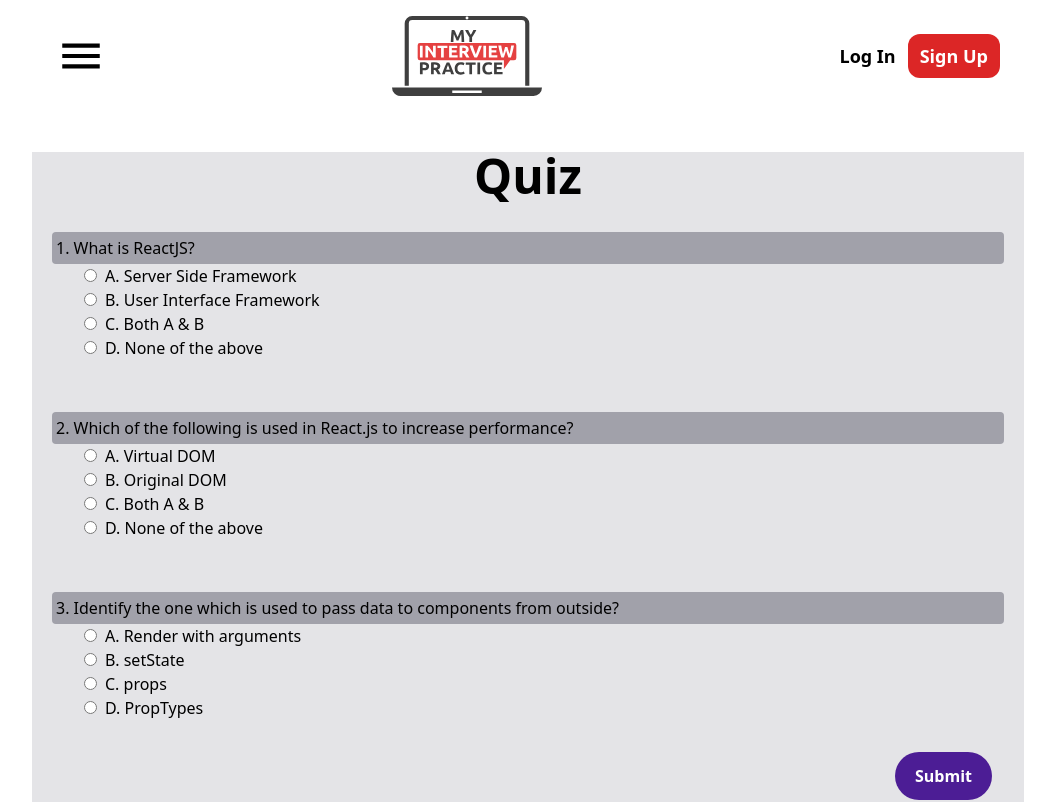
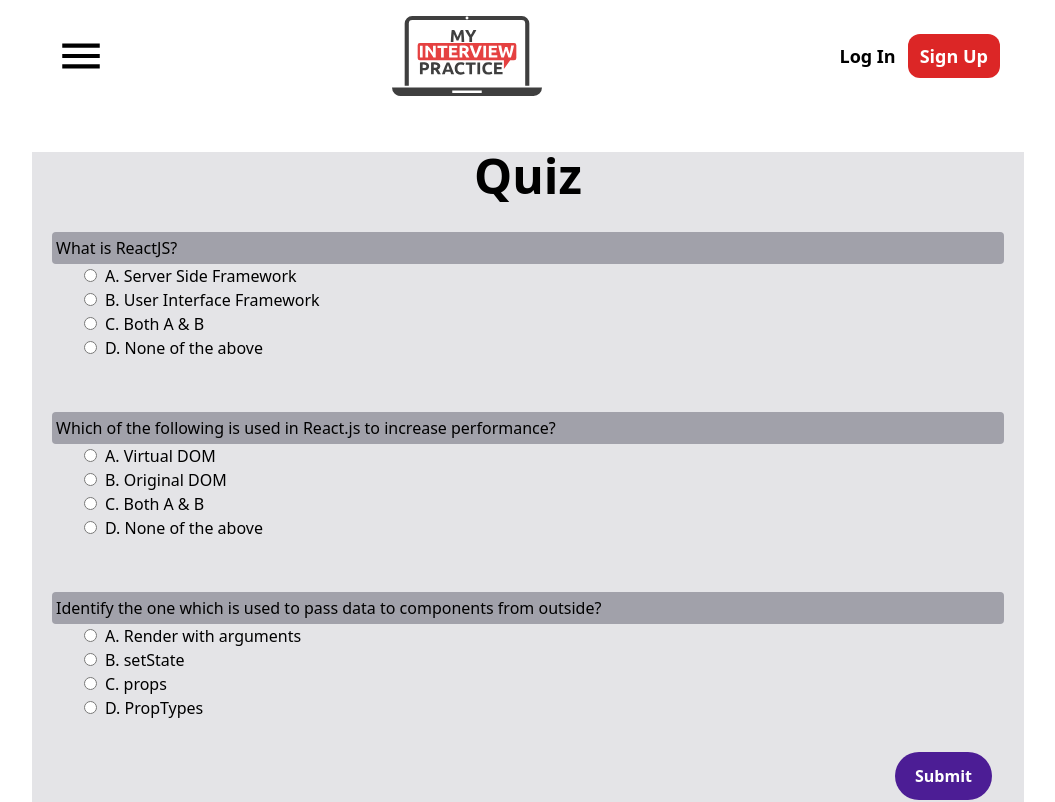
Before and after one commit to alminAl/my-interview-point, a React (Create React App) app: page /quiz in a window 1280 px wide. Shown: the top 802 px of the page, without its empty margins (112-1167 px from the left). Built offline with nearby package versions, Linux system fonts and the light colour scheme.

Commit message:
quiz issues resolved

```diff
--- /dev/null
+++ b/src/JsonData/quizJSON.js
@@ -0,0 +1,32 @@
+export const quizzes = [
+  {
+    id: 1,
+    question: "What is ReactJS?",
+    option_A: "Server Side Framework",
+    option_B: "User Interface Framework",
+    option_C: "Both A & B",
+    option_D: "None of the above",
+    correctAns: "user-interface framework",
+  },
+  {
+    id: 2,
+    question:
+      "Which of the following is used in React.js to increase performance?",
+    option_A: "Virtual DOM",
+    option_B: "Original DOM",
+    option_C: "Both A & B",
+    option_D: "None of the above",
+    correctAns: "Virtual DOM",
+  },
+  {
+    id: 3,
+    question:
+      "Identify the one which is used to pass data to components from outside?",
+    option_A: "Render with arguments",
+    option_B: "setState",
+    option_C: "props",
+    option_D: "PropTypes",
+    correctAns: "props",
+  },
+];
+export default quizzes;
--- a/src/pages/Quiz.jsx
+++ b/src/pages/Quiz.jsx
@@ -1,85 +1,49 @@
 import React from "react";
-// import { useEffect, useState } from "react";
+import quizzes from "../JsonData/quizJSON";
 
 const Quiz = () => {
-  //   const [quizzes, setQuiz] = useState([]);
-
-  //   useEffect(() => {
-  //     const fetcher = async () => {
-  //       const res = await fetch("../JsonData/quizJSON.json");
-  //       const data = await res.json();
-  //       setQuiz(data);
-  //     };
-  //     fetcher();
-  //   }, []);
-  //   console.log(quizzes);
-
   return (
     <div className="min-h-full md:mx-36 mt-10 lg:mb-28 mb-5 bg-zinc-200">
       <h1 className="text-5xl text-center font-bold">Quiz</h1>
 
-      <form onSubmit="">
-        <div className="my-3 p-5">
-          <h1 className="bg-zinc-400 rounded p-1">1. What is ReactJS?</h1>
+      <form>
+        {quizzes.map((item) => {
+          const {
+            id,
+            question,
+            option_A,
+            option_B,
+            option_C,
+            option_D,
+            correctAns,
+          } = item;
+
+          return (
+            <div className="my-3 p-5" key={id}>
+              <h1 className="bg-zinc-400 rounded p-1">{question}</h1>
               <div className="px-8">
                 <input type="radio" />
-            <label className="px-2">A. Server Side Framework</label>
+                <label className="px-2">A. {option_A}</label>
                 <br />
                 <input type="radio" />
-            <label className="px-2">B. User Interface Framework</label>
+                <label className="px-2">B. {option_B}</label>
                 <br />
                 <input type="radio" />
-            <label className="px-2">C. Both A & B</label>
+                <label className="px-2">C. {option_C}</label>
                 <br />
                 <input type="radio" />
-            <label className="px-2">D. None of the above</label>
+                <label className="px-2">D. {option_D}</label>
+                <br />
               </div>
             </div>
-
-        <div className="my-3 p-5">
-          <h1 className="bg-zinc-400 rounded p-1">
-            2. Which of the following is used in React.js to increase
-            performance?
-          </h1>
-          <div className="px-8">
-            <input type="radio" />
-            <label className="px-2">A. Virtual DOM</label>
-            <br />
-            <input type="radio" />
-            <label className="px-2">B. Original DOM</label>
-            <br />
-            <input type="radio" />
-            <label className="px-2">C. Both A & B</label>
-            <br />
-            <input type="radio" />
-            <label className="px-2">D. None of the above</label>
-          </div>
-        </div>
-
-        <div className="my-3 p-5">
-          <h1 className="bg-zinc-400 rounded p-1">
-            3. Identify the one which is used to pass data to components from
-            outside?
-          </h1>
-          <div className="px-8">
-            <input type="radio" />
-            <label className="px-2">A. Render with arguments</label>
-            <br />
-            <input type="radio" />
-            <label className="px-2">B. setState</label>
-            <br />
-            <input type="radio" />
-            <label className="px-2">C. props</label>
-            <br />
-            <input type="radio" />
-            <label className="px-2">D. PropTypes</label>
-          </div>
-        </div>
+          );
+        })}
 
         <div className="px-8 text-end pb-5">
-        <button className="rounded-full bg-violet-900 px-5 py-3 text-white font-semibold hover:bg-violet-800">Submit</button>
+          <button className="rounded-full bg-violet-900 px-5 py-3 text-white font-semibold hover:bg-violet-800">
+            Submit
+          </button>
         </div>
-
       </form>
     </div>
   );
```
Also changed, not shown: src/JsonData/quizJSON.json (deleted, +0 -26 lines). Lines whose indentation alone changed are shown as unchanged.
